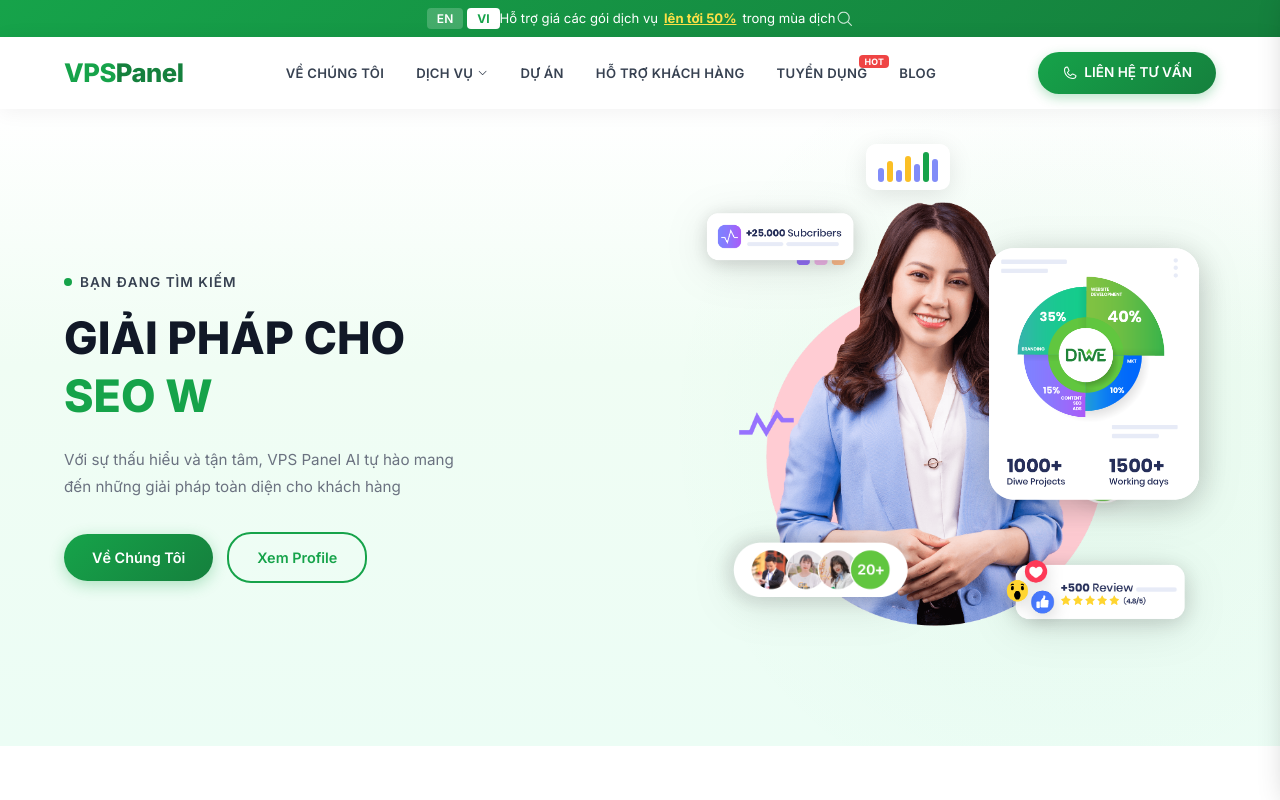
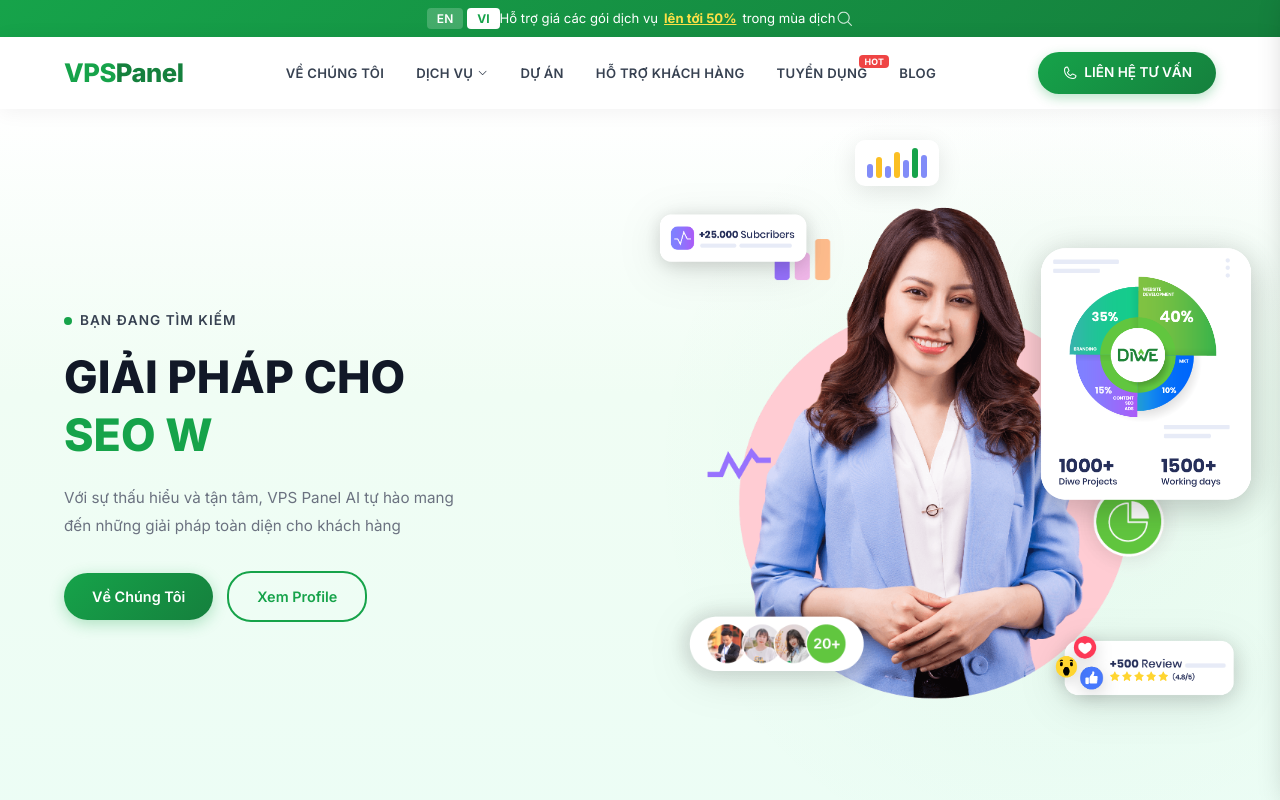
Before and after one commit to nguyenlehai-dev/hybrid-saas, a Next.js app in the folder frontend/: page / in a window 1280 px wide. Shown: the top 800 px of the page. Built offline with nearby package versions, Linux system fonts and the light colour scheme.

Commit message:
fix(frontend): hero image cache-bust + remove maxWidth for full width

```diff
--- a/frontend/src/app/page.tsx
+++ b/frontend/src/app/page.tsx
@@ -309,11 +309,10 @@ export default function HomePage() {
               {/* Main image */}
               <div style={{ position: "relative" }}>
                 <img
-                  src="/images/hero-illustration.png"
+                  src="/images/hero-illustration.png?v=2"
                   alt="VPS Panel AI Hero"
                   style={{
                     width: "100%",
-                    maxWidth: 480,
                     borderRadius: 20,
                     position: "relative",
                     zIndex: 2,
```
